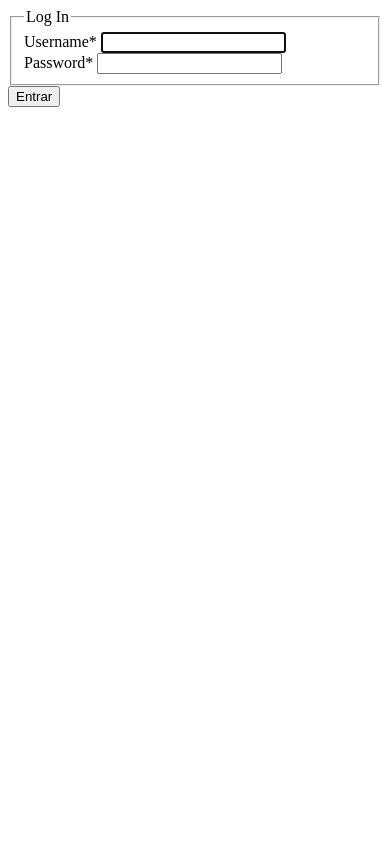
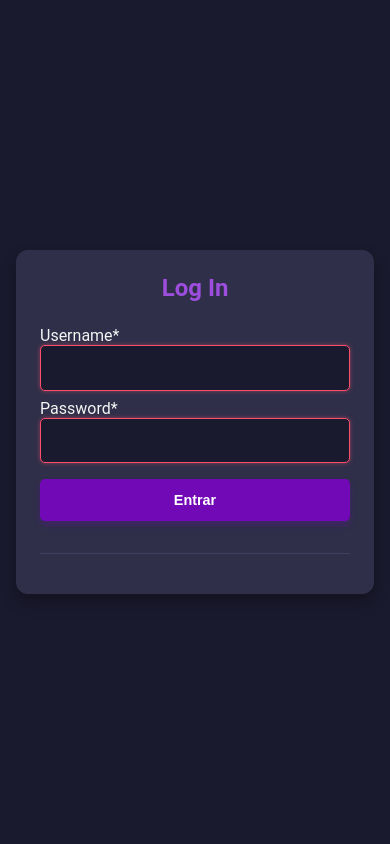
Before and after one commit to HelenaPetruz/livraria, a Django app: page /login/ in a window 390 px wide. Run offline with Django 5.2, Linux system fonts and the light colour scheme; some libraries are stand-ins or nearby versions.

Commit message:
adicionar css as páginas de login e registro

```diff
--- /dev/null
+++ b/projeto/morango_roxo/user/static/login.css
@@ -0,0 +1,155 @@
+* {
+    margin: 0;
+    padding: 0;
+    box-sizing: border-box;
+}
+
+body {
+    font-family: 'Roboto', Arial, sans-serif;
+    background-color: #1a1a2e;
+    color: #f5f5f5;
+    display: flex;
+    justify-content: center;
+    align-items: center;
+    min-height: 100vh;
+    margin: 0;
+    padding: 1rem;
+}
+
+.content-section {
+    background-color: #2f2f49;
+    padding: 2rem;
+    border-radius: 12px;
+    box-shadow: 0 8px 15px rgba(0, 0, 0, 0.3);
+    width: 100%;
+    max-width: 400px;
+    animation: fadeIn 0.6s ease-in-out;
+}
+
+@keyframes fadeIn {
+    from {
+        opacity: 0;
+        transform: translateY(20px);
+    }
+    to {
+        opacity: 1;
+        transform: translateY(0);
+    }
+}
+
+form {
+    display: flex;
+    flex-direction: column;
+    gap: 1rem;
+}
+
+form fieldset {
+    border: none;
+    padding: 0;
+    margin: 0;
+}
+
+form legend {
+    font-size: 1.75rem;
+    font-weight: 700;
+    color: #9d4edd;
+    text-align: center;
+    margin-bottom: 1.5rem;
+}
+
+form .form-group {
+    display: flex;
+    flex-direction: column;
+    gap: 0.5rem;
+}
+
+.btn {
+    display: inline-block;
+    width: 100%;
+    padding: 0.8rem;
+    font-size: 1rem;
+    font-weight: 600;
+    text-align: center;
+    color: #ffffff;
+    border: none;
+    border-radius: 5px;
+    background-color: #7209b7;
+    cursor: pointer;
+    transition: all 0.3s ease;
+    box-shadow: 0 4px 6px rgba(114, 9, 183, 0.3);
+}
+
+.btn:hover {
+    background-color: #560bad;
+    box-shadow: 0 6px 12px rgba(86, 11, 173, 0.4);
+    transform: translateY(-2px);
+}
+
+.btn:active {
+    transform: translateY(0);
+    box-shadow: 0 3px 8px rgba(86, 11, 173, 0.2);
+}
+
+.border-top {
+    border-top: 1px solid #3f3f5f;
+    margin-top: 2rem;
+    padding-top: 1rem;
+    text-align: center;
+}
+
+small {
+    color: #a29bfe;
+    font-size: 0.9rem;
+}
+
+small a {
+    text-decoration: none;
+    color: #c77dff;
+    font-weight: bold;
+    transition: color 0.3s ease;
+}
+
+small a:hover {
+    color: #7209b7;
+}
+
+@media (max-width: 576px) {
+    .content-section {
+        padding: 1.5rem;
+    }
+
+    form legend {
+        font-size: 1.5rem;
+    }
+
+    .btn {
+        font-size: 0.9rem;
+    }
+}
+
+input, select, textarea {
+    font-size: 1rem;
+    padding: 0.8rem;
+    border: 1px solid #6a0572;
+    border-radius: 5px;
+    background-color: #1a1a2e;
+    color: #f5f5f5;
+    transition: all 0.3s ease;
+    outline: none;
+    width: 100%;
+}
+
+input:focus, select:focus, textarea:focus {
+    border-color: #c77dff;
+    box-shadow: 0 0 4px rgba(199, 125, 255, 0.5);
+}
+
+input:invalid {
+    border-color: #ff4d6d;
+    box-shadow: 0 0 4px rgba(255, 77, 109, 0.5);
+}
+
+input:valid {
+    border-color: #38b000;
+    box-shadow: 0 0 4px rgba(56, 176, 0, 0.5);
+}
--- a/projeto/morango_roxo/user/templates/user/login.html
+++ b/projeto/morango_roxo/user/templates/user/login.html
@@ -1,9 +1,13 @@
 <!DOCTYPE html>
 <html>
 <head>
-	<meta charset="utf-8">
-	<meta name="viewport" content="width=device-width, initial-scale=1">
-	<title>Login</title>
+	<head>
+        <meta charset="utf-8">
+        <meta name="viewport" content="width=device-width, initial-scale=1">
+        <title>Login</title>
+        {% load static %}
+        <link rel="stylesheet" type="text/css" href="{% static 'login.css' %}">
+    </head>
 </head>
 <body>
 {% load crispy_forms_tags %}
--- a/projeto/morango_roxo/user/templates/user/profile.html
+++ b/projeto/morango_roxo/user/templates/user/profile.html
@@ -3,6 +3,7 @@
 <head>
 	<meta charset="utf-8">
 	<meta name="viewport" content="width=device-width, initial-scale=1">
+  <link rel="stylesheet" type="text/css" href="{% static 'login.css' %}">
 	<title>profile</title>
 </head>
 <body>
--- a/projeto/morango_roxo/user/templates/user/registro.html
+++ b/projeto/morango_roxo/user/templates/user/registro.html
@@ -4,6 +4,8 @@
 	<meta charset="utf-8">
 	<meta name="viewport" content="width=device-width, initial-scale=1">
 	<title>Registro</title>
+	{% load static %}
+	<link rel="stylesheet" type="text/css" href="{% static 'login.css' %}">
 </head>
 <body>
 {% load crispy_forms_tags %}
@@ -21,7 +23,7 @@
         </form>
         <div class="border-top pt-3">
             <small class="text-muted">
-                Já tem uma conta? <a class="ml-2" href="#">Entrar</a>
+                Já tem uma conta? <a class="ml-2" href="{% url 'login' %}">Entrar</a>
             </small>
         </div>
     </div>
```
Also changed, not shown: projeto/morango_roxo/user/templates/user/layout.html (added).
